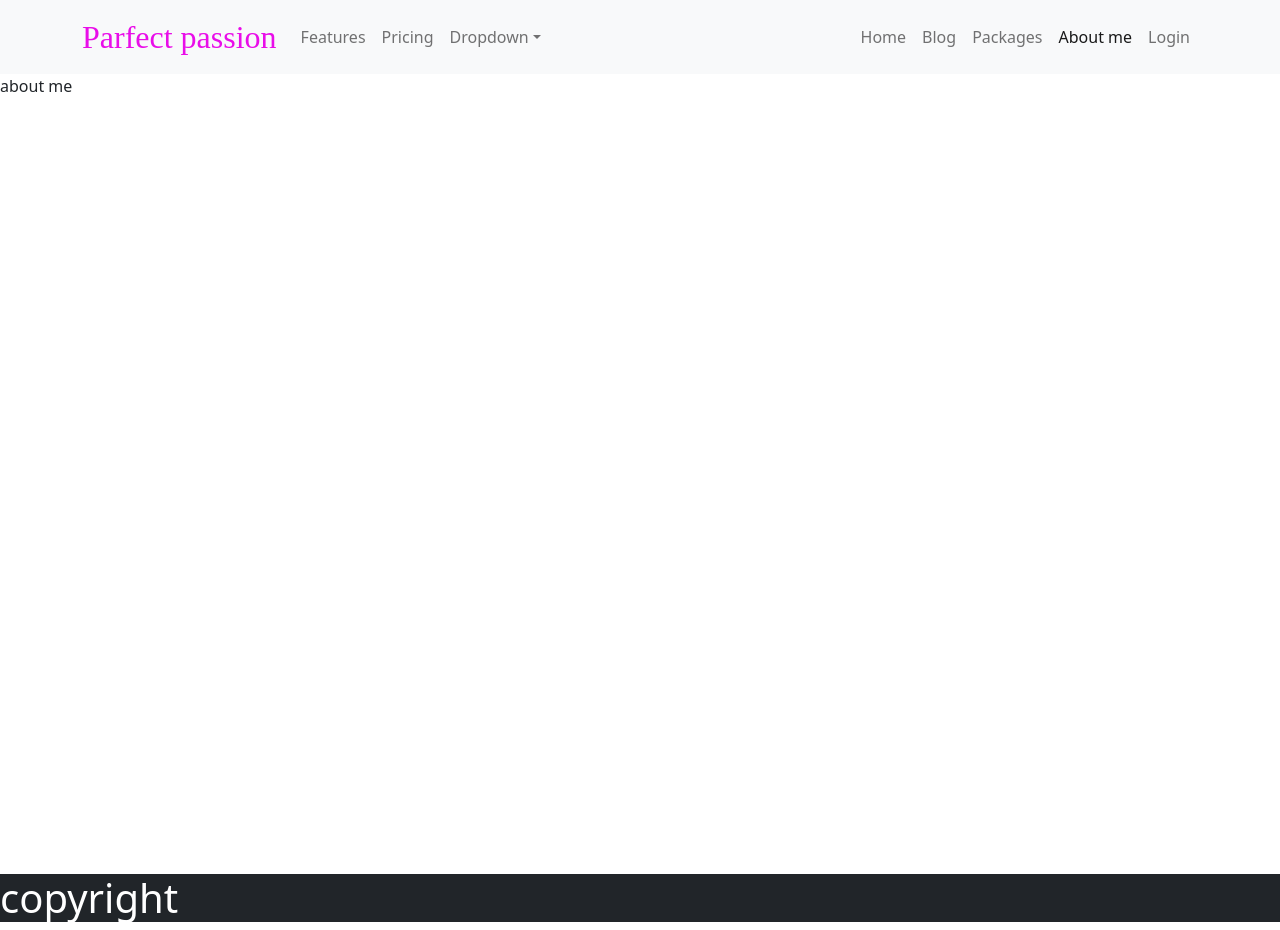
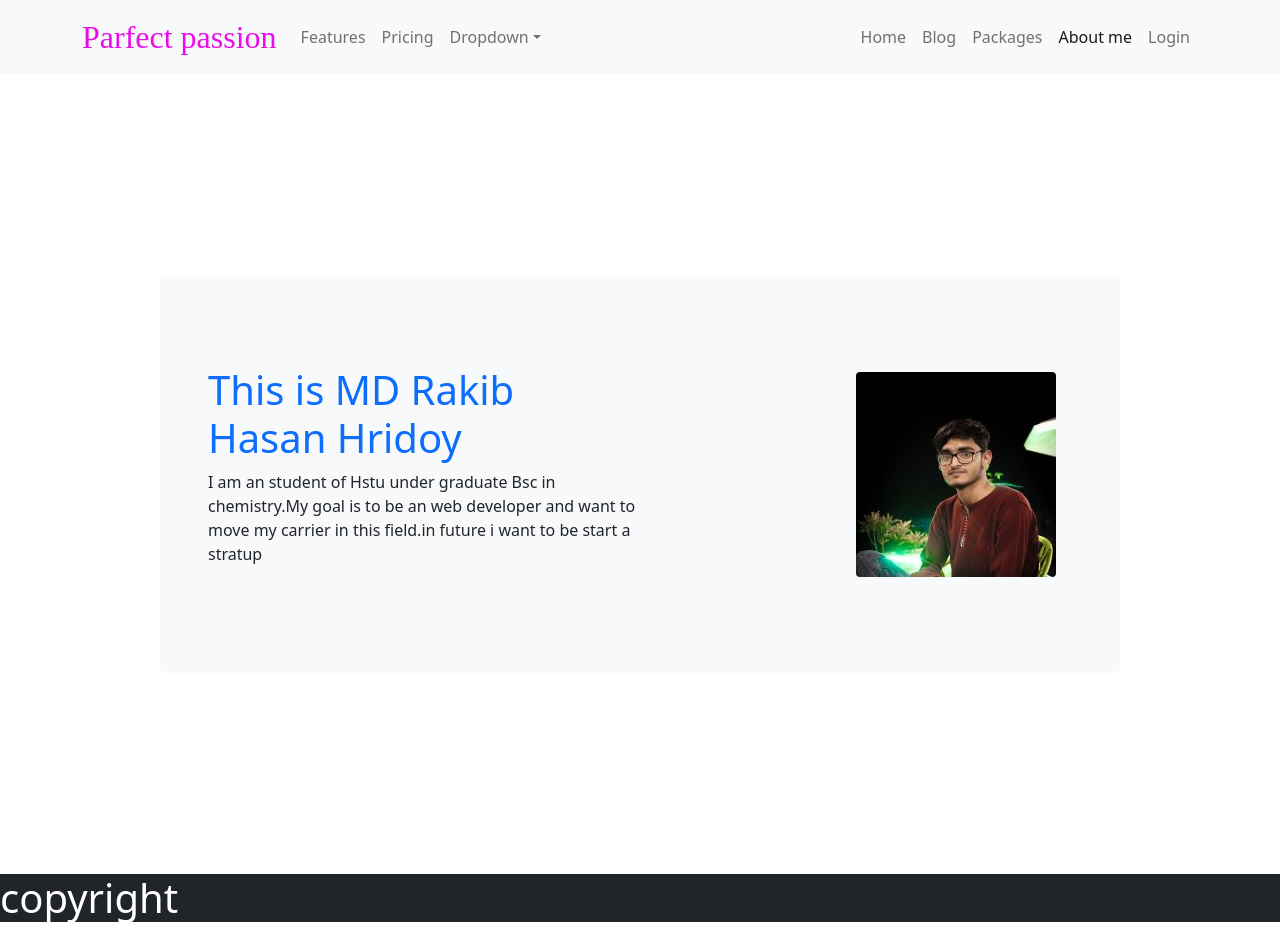
Before and after one commit to Hridoy776/independent-service-provider, a React (Create React App) app: page /aboutme in a window 1280 px wide. Built offline with nearby package versions, Linux system fonts and the light colour scheme; no server answers; a web font is replaced by a local one.

Commit message:
about me added

```diff
--- a/src/Pages/AboutMe/AboutMe.js
+++ b/src/Pages/AboutMe/AboutMe.js
@@ -1,9 +1,18 @@
 import React from 'react';
-
+import hridoy from '../../images/about/IMG_8425~3.jpg'
 const AboutMe = () => {
     return (
-        <div className='vh-100 '>
-            <p>about me</p>
+        <div className=' vh-100 d-flex align-items-center '>
+            <div className='container rounded-3 bg-light p-5  w-75 vh-75 d-lg-flex justify-content-between align-items-center mx-auto'>
+            <div className='w-25 order-lg-2 my-5 '>
+                <img className='rounded' src={hridoy} alt="" />
+            </div>
+            <div className='w-50 order-lg-1'>
+            <h1 className='text-primary'>This is MD Rakib Hasan Hridoy</h1>
+            <p>I am an student of Hstu under graduate Bsc in chemistry.My goal is to be an web developer and want to move my carrier in this field.in future i want to be start a stratup</p>
+            </div>
+
+        </div>
         </div>
     );
 };
```
Also changed, not shown: src/images/about/IMG_8425~3.jpg (added).
